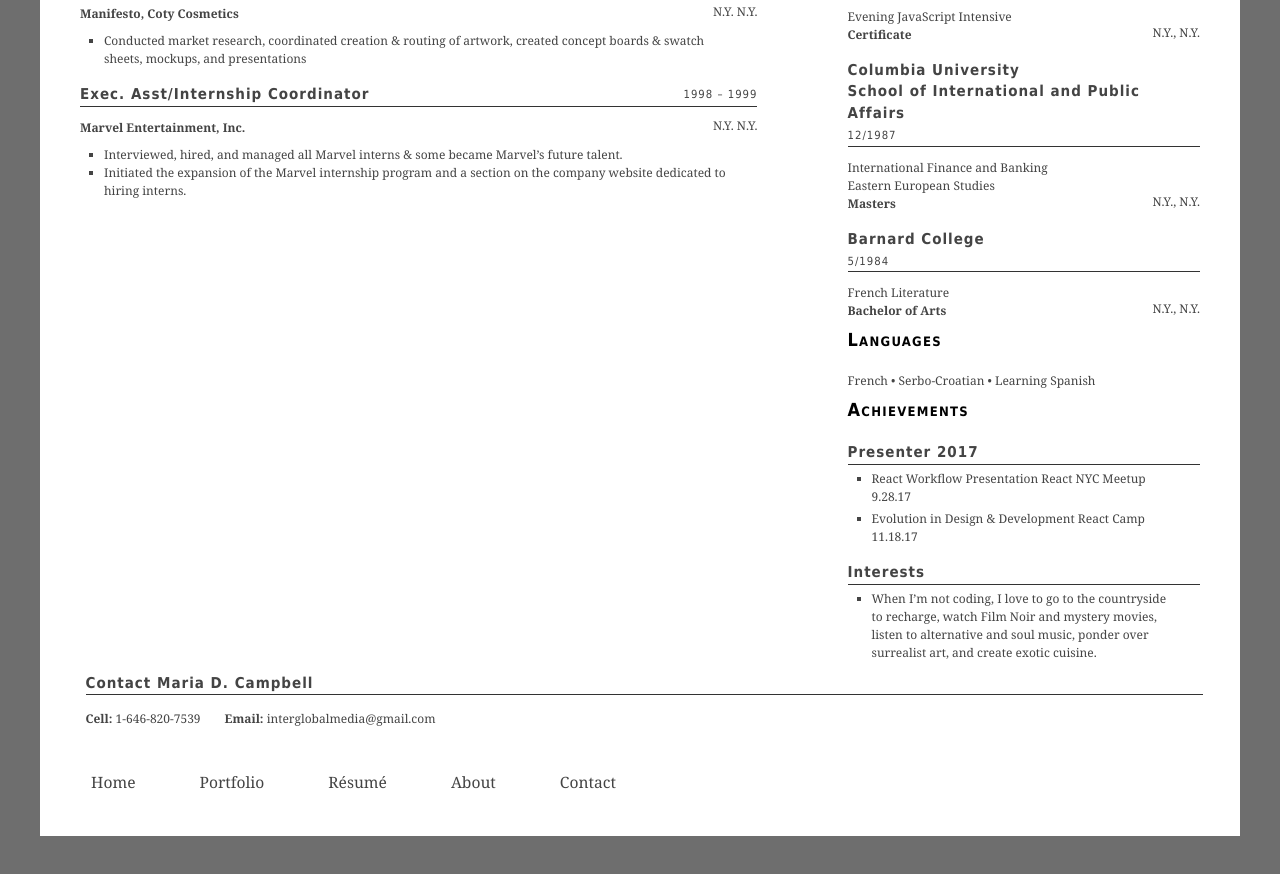
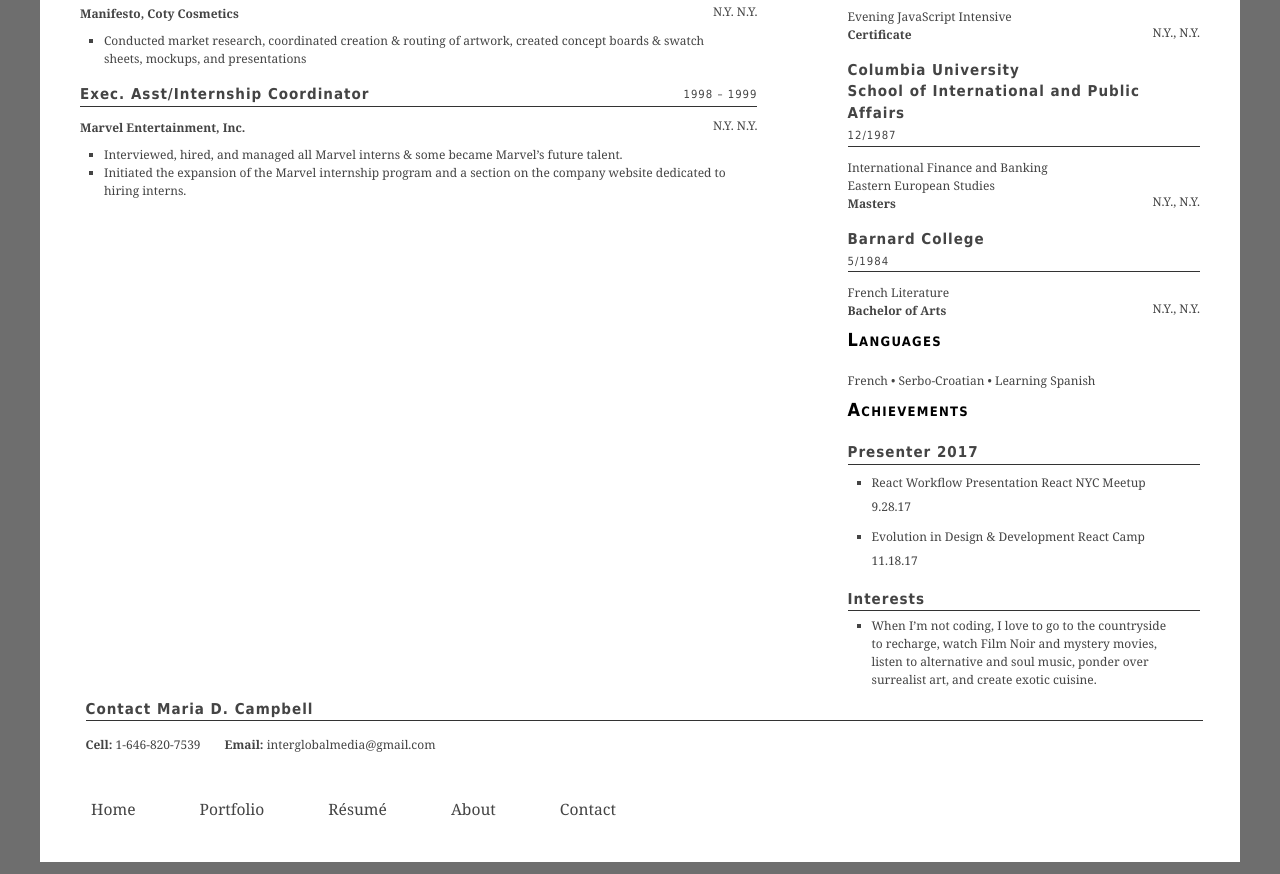
Before and after one commit to interglobalmedia/responsive-html5-resume, a website: page index.html in a window 1280 px wide. Shown: the part 1152-2026 px from the top of the page. Before the commit the page ends 2000 px from the top, so only its background shows below. Drawn offline with Linux system fonts and the light colour scheme.

Commit message:
Tweak achievements li to improve SEO

```diff
--- a/styles/resume.css
+++ b/styles/resume.css
@@ -188,15 +188,10 @@ a:link, a:active, a:focus, a:visited, a:hover {
 		margin-left: 0.25em;
 	}
 
-	.sample-work li {
+	.sample-work li, .achievements li {
 		font-size: 1em;
 		line-height: 2;
 		margin: 0.75vh 0;
-	}
-
-	.achievements li {
-		font-size: 1em;
-		margin: 0.5vh 0;
 	}
 
     article, aside {
```
